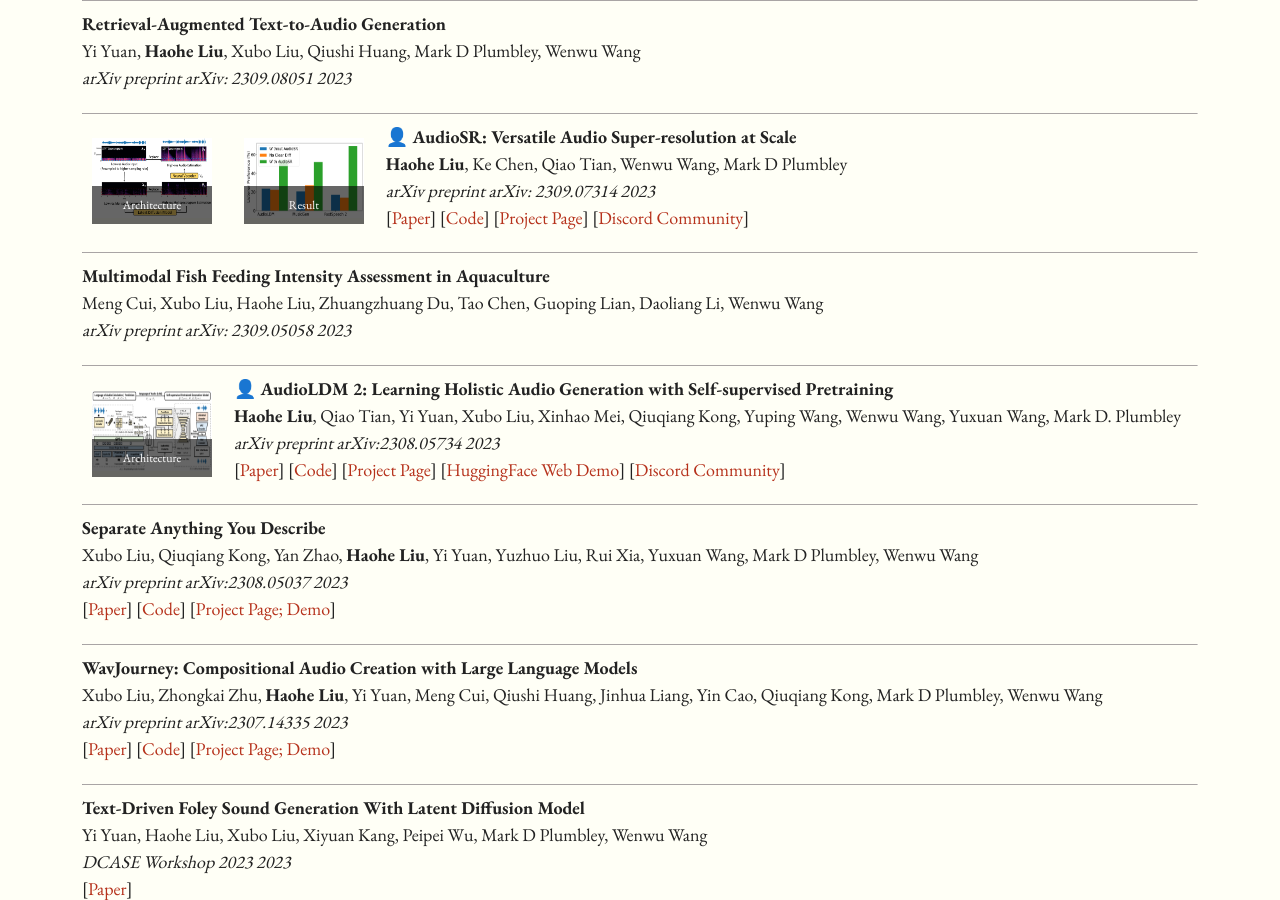
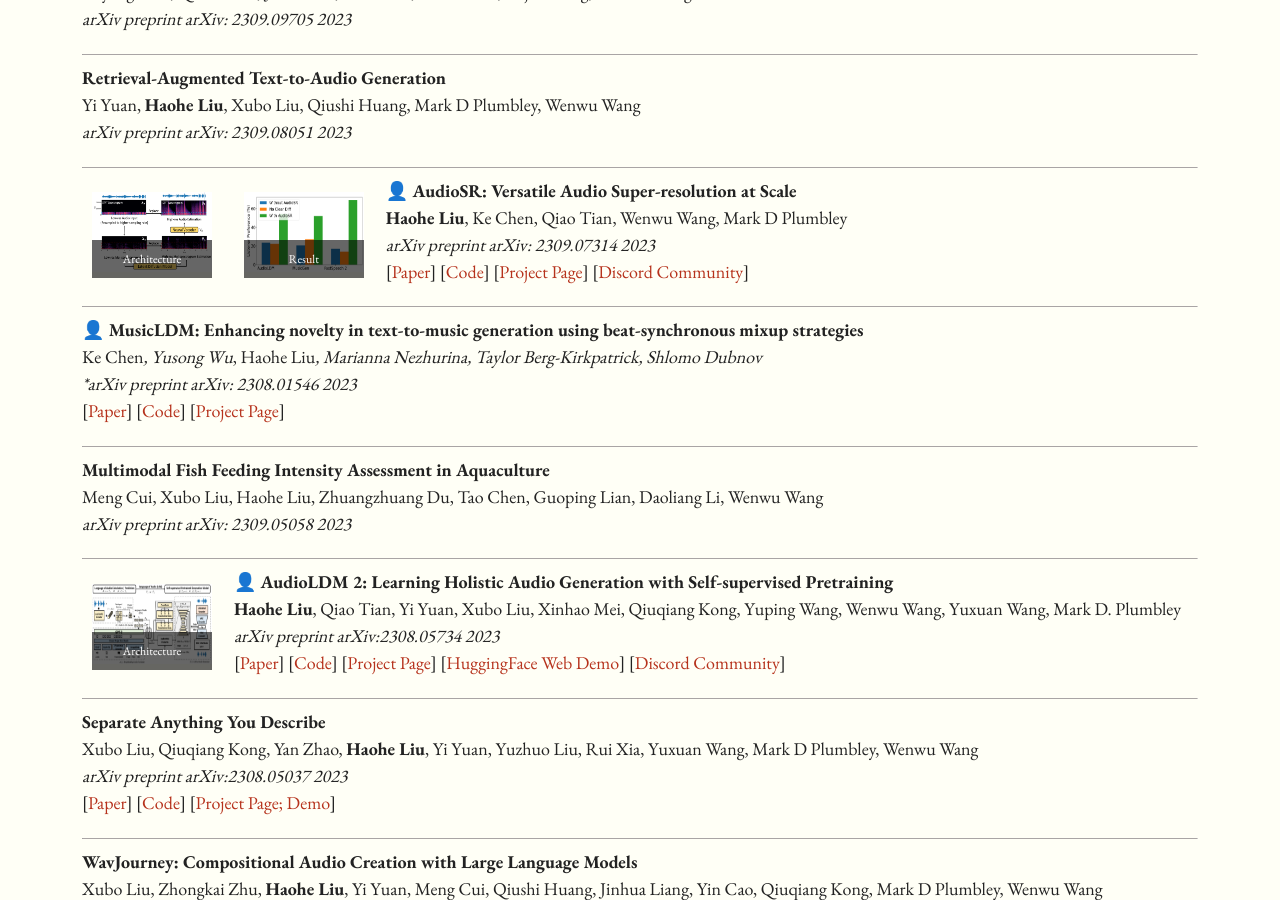
Before and after one commit to haoheliu/haoheliu.github.io, a Jekyll site: the page built from index.md, in a window 1280 px wide and 900 px high, scrolled down 3630 px. Built offline with Jekyll 4.4.1, drawn with Linux system fonts in a browser that asks for light colours; comment, search, counter and statistics services are not loaded; some of the changed text lies outside the part shown.

Commit message:
Update index.md

```diff
--- a/index.md
+++ b/index.md
@@ -129,6 +129,10 @@ competitions:
 
 news:
     shown:
+      - time: 2023-11-01 &#128100;
+        note: Remotely present my researh research at Meta.
+      - time: 2023-10-11 &#128100;
+        note: Presented recent research at Huawei Future Device Technology Summit, Helsinki, Finland.
       - time: 2023-09-20 	&#128745;
         note: Attended DCASE 2023 (Tampere, Finland)! Did a spotlight presentation.
       - time: 2023-09-15 &#127775;
@@ -240,6 +244,18 @@ pubs:
           url: https://audioldm.github.io/audiosr/
         - name: "Discord Community"
           url: https://discord.gg/PCws9edF
+
+    - title: "👤 MusicLDM: Enhancing novelty in text-to-music generation using beat-synchronous mixup strategies"
+      author:  "Ke Chen*, Yusong Wu*, Haohe Liu*, Marianna Nezhurina, Taylor Berg-Kirkpatrick, Shlomo Dubnov"
+      journal: "arXiv preprint arXiv: 2308.01546"
+      year:    "2023"
+      media:
+        - name: "Paper"
+          url:  https://arxiv.org/pdf/2308.01546
+        - name: "Code"
+          url: https://github.com/RetroCirce/MusicLDM
+        - name: "Project Page"
+          url: https://musicldm.github.io/
 
     - title: "Multimodal Fish Feeding Intensity Assessment in Aquaculture"
       author:  "Meng Cui, Xubo Liu, Haohe Liu, Zhuangzhuang Du, Tao Chen, Guoping Lian, Daoliang Li, Wenwu Wang"
```
